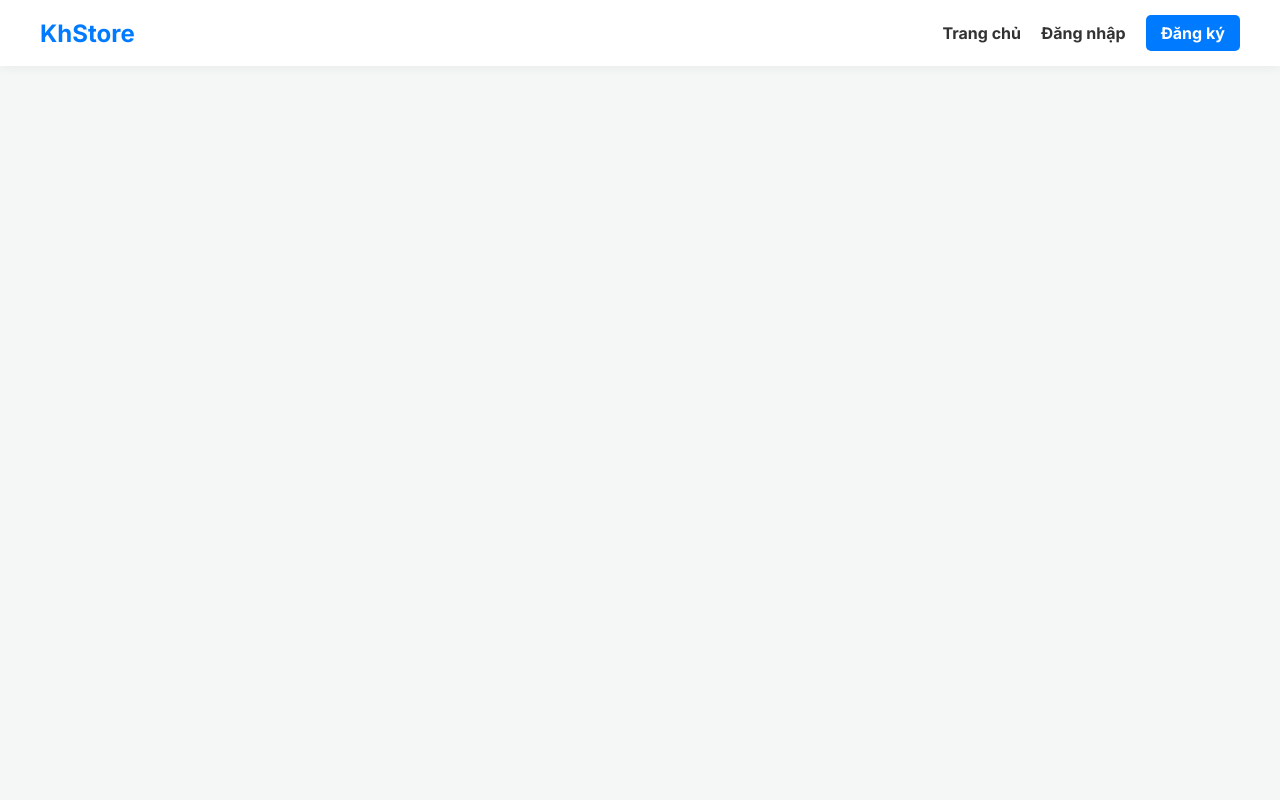
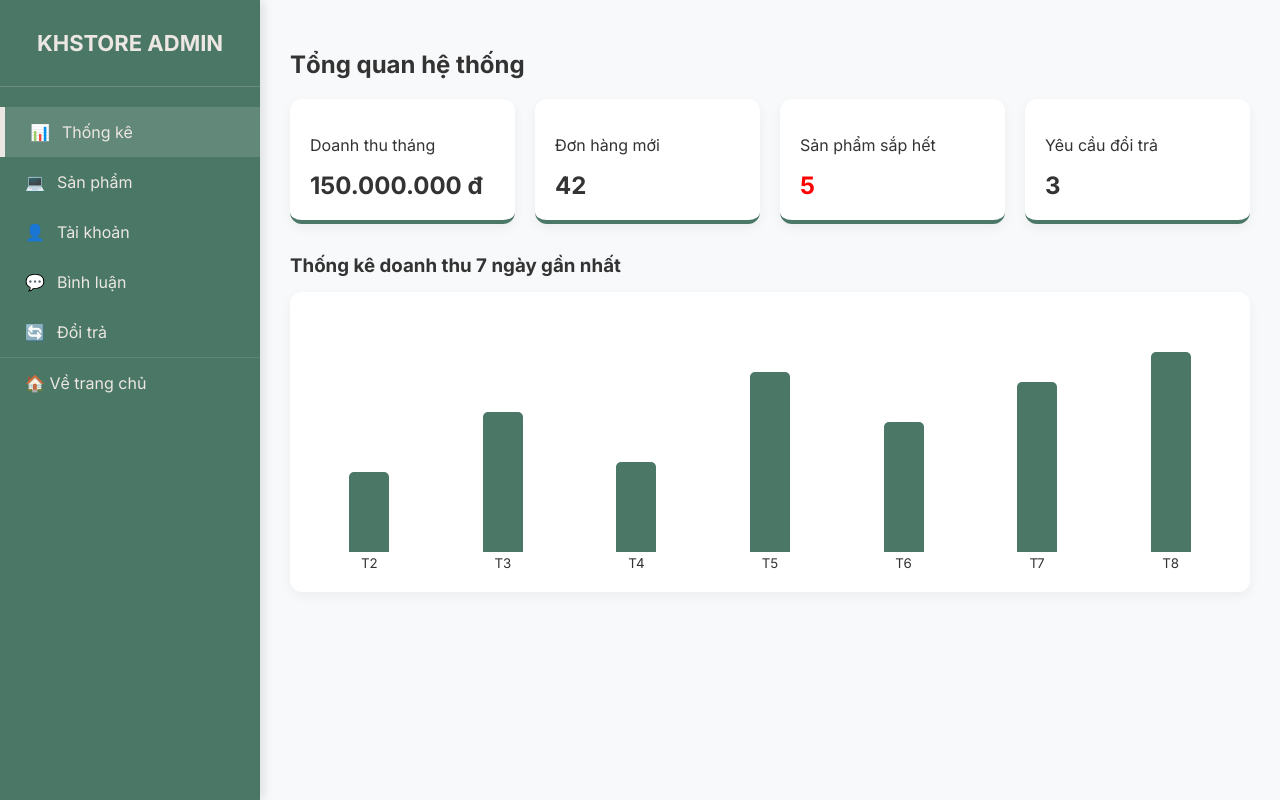
Before and after one commit to ThoKhang/QuanLyLinhKienDienTuC, a React (Vite) app in the folder LinkKienFrontend/: page /admin in a window 1280 px wide. Built offline with nearby package versions, Linux system fonts and the light colour scheme.

Commit message:
chia role

```diff
--- a/LinkKienFrontend/src/App.jsx
+++ b/LinkKienFrontend/src/App.jsx
@@ -1,23 +1,37 @@
+// CÁC DÒNG IMPORT NÀY RẤT QUAN TRỌNG, KHÔNG ĐƯỢC THIẾU
 import { BrowserRouter, Routes, Route } from 'react-router-dom';
+
+// Import các trang của Khách hàng
 import Header from './components/Header';
 import Home from './pages/Home';
 import Login from './pages/Login';
-import Register from './pages/Register';
-import Cart from './pages/Cart'; // Thêm dòng này
 import ProductDetail from './pages/ProductDetail';
+
+// Import các trang của Admin
+import AdminLayout from './pages/Admin/AdminLayout';
+import AdminDashboard from './pages/Admin/AdminDashboard';
+
 function App() {
   return (
     <BrowserRouter>
-      <Header />
       <Routes>
-        <Route path="/" element={<Home />} />
+        {/* ROUTE CHO KHÁCH HÀNG */}
+        <Route path="/" element={<><Header /><Home /></>} />
+        <Route path="/product/:id" element={<><Header /><ProductDetail /></>} />
         <Route path="/login" element={<Login />} />
-        <Route path="/register" element={<Register />} />
-        <Route path="/cart" element={<Cart />} /> {/* Thêm dòng này */}
-        <Route path="/product/:id" element={<ProductDetail />} />
+
+        {/* ROUTE CHO ADMIN */}
+        <Route path="/admin" element={<AdminLayout />}>
+           <Route index element={<AdminDashboard />} />
+           <Route path="products" element={<div>Trang Quản lý Sản phẩm</div>} />
+           <Route path="accounts" element={<div>Trang Quản lý Tài khoản</div>} />
+           <Route path="comments" element={<div>Trang Quản lý Bình luận</div>} />
+           <Route path="returns" element={<div>Trang Yêu cầu Đổi trả</div>} />
+        </Route>
       </Routes>
     </BrowserRouter>
   );
 }
 
+// DÒNG NÀY ĐỂ FIX LỖI "does not provide an export named 'default'"
 export default App;
--- /dev/null
+++ b/LinkKienFrontend/src/pages/Admin/Admin.module.css
@@ -0,0 +1,96 @@
+.adminContainer {
+  display: flex;
+  min-height: 100vh;
+  background-color: #f8f9fa;
+}
+
+/* SIDEBAR BÊN TRÁI */
+.sidebar {
+  width: 260px;
+  background-color: #4A7766; /* Màu xanh bạn thích */
+  color: #ECE7E2; /* Màu sáng bạn thích */
+  position: fixed;
+  height: 100vh;
+  display: flex;
+  flex-direction: column;
+  box-shadow: 4px 0 10px rgba(0,0,0,0.1);
+}
+
+.sidebarHeader {
+  padding: 30px 20px;
+  text-align: center;
+  font-size: 22px;
+  font-weight: bold;
+  border-bottom: 1px solid rgba(236, 231, 226, 0.2);
+}
+
+.menuList {
+  list-style: none;
+  padding: 20px 0;
+  margin: 0;
+}
+
+.menuItem {
+  padding: 15px 25px;
+  cursor: pointer;
+  display: flex;
+  align-items: center;
+  gap: 12px;
+  transition: all 0.3s;
+  text-decoration: none;
+  color: #ECE7E2;
+  font-size: 16px;
+}
+
+.menuItem:hover, .menuItemActive {
+  background-color: rgba(236, 231, 226, 0.15);
+  border-left: 5px solid #ECE7E2;
+}
+
+/* NỘI DUNG BÊN PHẢI */
+.mainContent {
+  margin-left: 260px;
+  flex-grow: 1;
+  padding: 30px;
+}
+
+.cardStats {
+  display: grid;
+  grid-template-columns: repeat(auto-fit, minmax(200px, 1fr));
+  gap: 20px;
+  margin-bottom: 30px;
+}
+
+.statItem {
+  background: white;
+  padding: 20px;
+  border-radius: 12px;
+  box-shadow: 0 4px 12px rgba(0,0,0,0.05);
+  border-bottom: 4px solid #4A7766;
+}
+
+.statValue {
+  font-size: 24px;
+  font-weight: bold;
+  color: #333;
+}
+
+/* BIỂU ĐỒ MÔ PHỎNG */
+.chartPlaceholder {
+  background: white;
+  padding: 20px;
+  border-radius: 12px;
+  height: 300px;
+  display: flex;
+  align-items: flex-end;
+  gap: 15px;
+  justify-content: space-around;
+  box-shadow: 0 4px 12px rgba(0,0,0,0.05);
+}
+
+.bar {
+  background-color: #4A7766;
+  width: 40px;
+  border-radius: 5px 5px 0 0;
+  transition: height 1s ease-in-out;
+}
--- /dev/null
+++ b/LinkKienFrontend/src/pages/Admin/AdminDashboard.jsx
@@ -0,0 +1,45 @@
+import styles from './Admin.module.css';
+
+function AdminDashboard() {
+  // Dữ liệu mô phỏng cho biểu đồ
+  const chartData = [40, 70, 45, 90, 65, 85, 100];
+
+  return (
+    <div>
+      <h2 style={{marginBottom: '20px'}}>Tổng quan hệ thống</h2>
+
+      {/* Các thẻ con số */}
+      <div className={styles.cardStats}>
+        <div className={styles.statItem}>
+          <p>Doanh thu tháng</p>
+          <div className={styles.statValue}>150.000.000 đ</div>
+        </div>
+        <div className={styles.statItem}>
+          <p>Đơn hàng mới</p>
+          <div className={styles.statValue}>42</div>
+        </div>
+        <div className={styles.statItem}>
+          <p>Sản phẩm sắp hết</p>
+          <div className={styles.statValue} style={{color: 'red'}}>5</div>
+        </div>
+        <div className={styles.statItem}>
+          <p>Yêu cầu đổi trả</p>
+          <div className={styles.statValue}>3</div>
+        </div>
+      </div>
+
+      {/* Biểu đồ mô phỏng bằng CSS */}
+      <h3 style={{marginBottom: '15px'}}>Thống kê doanh thu 7 ngày gần nhất</h3>
+      <div className={styles.chartPlaceholder}>
+        {chartData.map((val, index) => (
+          <div key={index} style={{textAlign: 'center'}}>
+            <div className={styles.bar} style={{height: `${val * 2}px`}}></div>
+            <small>T{index + 2}</small>
+          </div>
+        ))}
+      </div>
+    </div>
+  );
+}
+
+export default AdminDashboard;
--- /dev/null
+++ b/LinkKienFrontend/src/pages/Admin/AdminLayout.jsx
@@ -0,0 +1,44 @@
+import { Link, Outlet, useLocation } from 'react-router-dom';
+import styles from './Admin.module.css';
+
+function AdminLayout() {
+  const location = useLocation();
+
+  const menuItems = [
+    { path: '/admin', label: 'Thống kê', icon: '📊' },
+    { path: '/admin/products', label: 'Sản phẩm', icon: '💻' },
+    { path: '/admin/accounts', label: 'Tài khoản', icon: '👤' },
+    { path: '/admin/comments', label: 'Bình luận', icon: '💬' },
+    { path: '/admin/returns', label: 'Đổi trả', icon: '🔄' },
+  ];
+
+  return (
+    <div className={styles.adminContainer}>
+      {/* SIDEBAR DỌC */}
+      <div className={styles.sidebar}>
+        <div className={styles.sidebarHeader}>KHSTORE ADMIN</div>
+        <nav className={styles.menuList}>
+          {menuItems.map((item) => (
+            <Link
+              key={item.path}
+              to={item.path}
+              className={`${styles.menuItem} ${location.pathname === item.path ? styles.menuItemActive : ''}`}
+            >
+              <span>{item.icon}</span> {item.label}
+            </Link>
+          ))}
+          <Link to="/" className={styles.menuItem} style={{marginTop: 'auto', borderTop: '1px solid rgba(255,255,255,0.1)'}}>
+             🏠 Về trang chủ
+          </Link>
+        </nav>
+      </div>
+
+      {/* VÙNG HIỂN THỊ NỘI DUNG DỰA TRÊN URL */}
+      <div className={styles.mainContent}>
+        <Outlet />
+      </div>
+    </div>
+  );
+}
+
+export default AdminLayout;
--- a/LinkKienFrontend/src/pages/Login.jsx
+++ b/LinkKienFrontend/src/pages/Login.jsx
@@ -1,48 +1,88 @@
 import { useState } from 'react';
 import { useNavigate, Link } from 'react-router-dom';
 import axiosClient from '../api/axiosClient';
-import styles from './Auth.module.css'; // Gọi CSS Module
 
 function Login() {
-    const [tenDangNhap, setTenDangNhap] = useState('');
-    const [matKhau, setMatKhau] = useState('');
-    const [loi, setLoi] = useState('');
+    // State lưu trữ dữ liệu người dùng gõ vào
+    const [username, setUsername] = useState('');
+    const [password, setPassword] = useState('');
     const navigate = useNavigate();
 
-    const xuLyDangNhap = async (e) => {
+    const handleLogin = async (e) => {
         e.preventDefault();
-        setLoi('');
+
         try {
-            const response = await axiosClient.post('/auth/login', { tenDangNhap, matKhau });
-            localStorage.setItem('token', response.data);
-            localStorage.setItem('username', tenDangNhap);
-            navigate('/');
+            // Gửi dữ liệu lên Backend (Lưu ý: Khớp tên biến tenDangNhap, matKhau với DTO)
+            const response = await axiosClient.post('/auth/login', {
+                tenDangNhap: username,
+                matKhau: password
+            });
+
+            // Lấy gói dữ liệu JSON từ Backend trả về
+            const data = response.data;
+
+            // Cất vào Két sắt (localStorage) để dùng cho toàn bộ hệ thống
+            localStorage.setItem('token', data.token);
+            localStorage.setItem('username', data.username);
+            localStorage.setItem('role', data.role); // Cất luôn quyền (vai_tro)
+
+            // Bắn sự kiện để Header (hoặc các component khác) biết là đã login
+            window.dispatchEvent(new Event('authChanged'));
+
+            alert('Đăng nhập thành công!');
+
+            // PHÂN LUỒNG CHUYỂN TRANG DỰA VÀO VAI TRÒ
+            if (data.role === 'ADMIN') {
+                navigate('/admin'); // Admin thì cho bay thẳng vào Dashboard
+            } else {
+                navigate('/');      // Khách bình thường thì ra Trang chủ mua đồ
+            }
+
         } catch (error) {
-            setLoi('Tài khoản hoặc mật khẩu không chính xác!');
+            console.error("Lỗi đăng nhập:", error);
+            // Lấy câu thông báo lỗi từ Backend (nếu có), không thì báo lỗi chung
+            const errorMsg = error.response?.data?.message || "Sai tên đăng nhập hoặc mật khẩu!";
+            alert(errorMsg);
         }
     };
 
     return (
-        <div className={styles.authWrapper}>
-            <div className={styles.authForm}>
-                <h2 className={styles.title}>Đăng Nhập</h2>
-                {loi && <p style={{ color: 'red', textAlign: 'center', fontWeight: 'bold' }}>{loi}</p>}
+        <div style={{ maxWidth: '400px', margin: '100px auto', padding: '30px', boxShadow: '0 0 10px rgba(0,0,0,0.1)', borderRadius: '10px' }}>
+            <h2 style={{ textAlign: 'center', marginBottom: '20px', color: '#4A7766' }}>Đăng nhập KhStore</h2>
 
-                <form onSubmit={xuLyDangNhap}>
-                    <div className={styles.formGroup}>
-                        <label className={styles.label}>Tên đăng nhập:</label>
-                        <input className={styles.input} type="text" value={tenDangNhap} onChange={(e) => setTenDangNhap(e.target.value)} required placeholder="Nhập tài khoản..." />
-                    </div>
-                    <div className={styles.formGroup}>
-                        <label className={styles.label}>Mật khẩu:</label>
-                        <input className={styles.input} type="password" value={matKhau} onChange={(e) => setMatKhau(e.target.value)} required placeholder="Nhập mật khẩu..." />
-                    </div>
-                    <button type="submit" className={styles.btnPrimary}>Đăng Nhập Vào Hệ Thống</button>
-                </form>
+            <form onSubmit={handleLogin} style={{ display: 'flex', flexDirection: 'column', gap: '15px' }}>
+                <div>
+                    <label style={{ fontWeight: 'bold', display: 'block', marginBottom: '5px' }}>Tên đăng nhập:</label>
+                    <input
+                        type="text"
+                        value={username}
+                        onChange={(e) => setUsername(e.target.value)}
+                        required
+                        style={{ width: '100%', padding: '10px', borderRadius: '5px', border: '1px solid #ccc' }}
+                    />
+                </div>
 
-                <p className={styles.linkText}>
-                    Chưa có tài khoản? <Link to="/register" className={styles.link}>Đăng ký ngay</Link>
-                </p>
+                <div>
+                    <label style={{ fontWeight: 'bold', display: 'block', marginBottom: '5px' }}>Mật khẩu:</label>
+                    <input
+                        type="password"
+                        value={password}
+                        onChange={(e) => setPassword(e.target.value)}
+                        required
+                        style={{ width: '100%', padding: '10px', borderRadius: '5px', border: '1px solid #ccc' }}
+                    />
+                </div>
+
+                <button
+                    type="submit"
+                    style={{ padding: '12px', background: '#4A7766', color: 'white', border: 'none', borderRadius: '5px', fontWeight: 'bold', cursor: 'pointer', marginTop: '10px' }}
+                >
+                    Đăng Nhập
+                </button>
+            </form>
+
+            <div style={{ marginTop: '20px', textAlign: 'center' }}>
+                <p>Chưa có tài khoản? <Link to="/register" style={{ color: '#007bff' }}>Đăng ký ngay</Link></p>
             </div>
         </div>
     );
```
Also changed, not shown: 1 other file (tests, documents, lock files or other folders).
